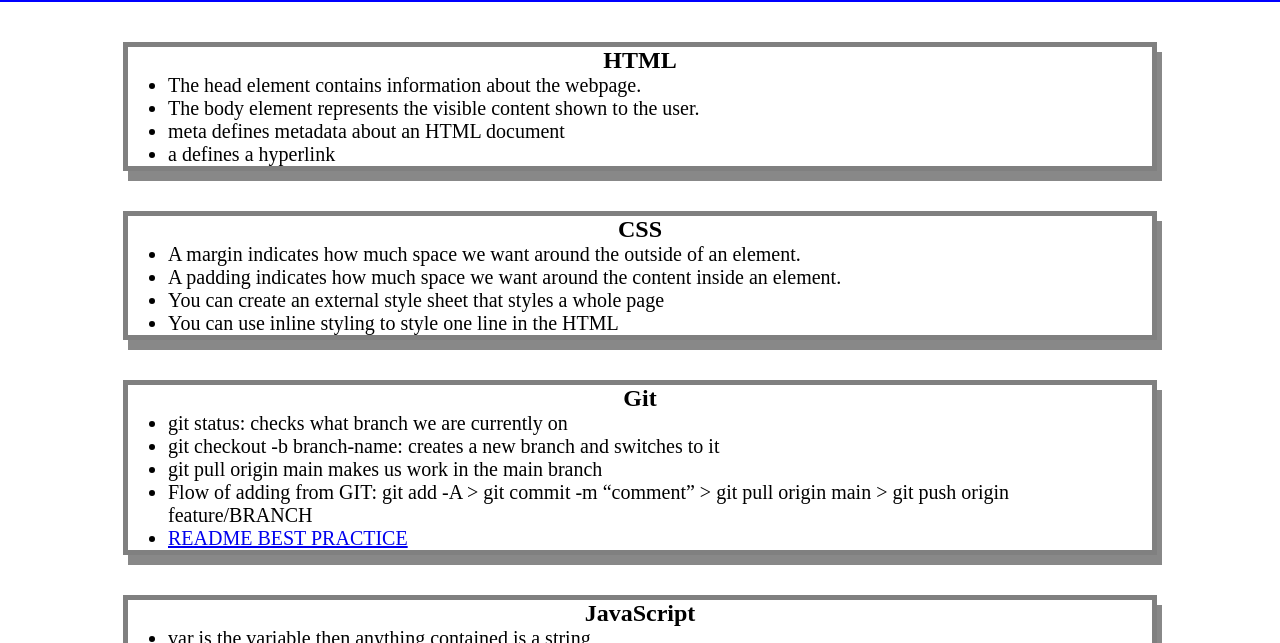
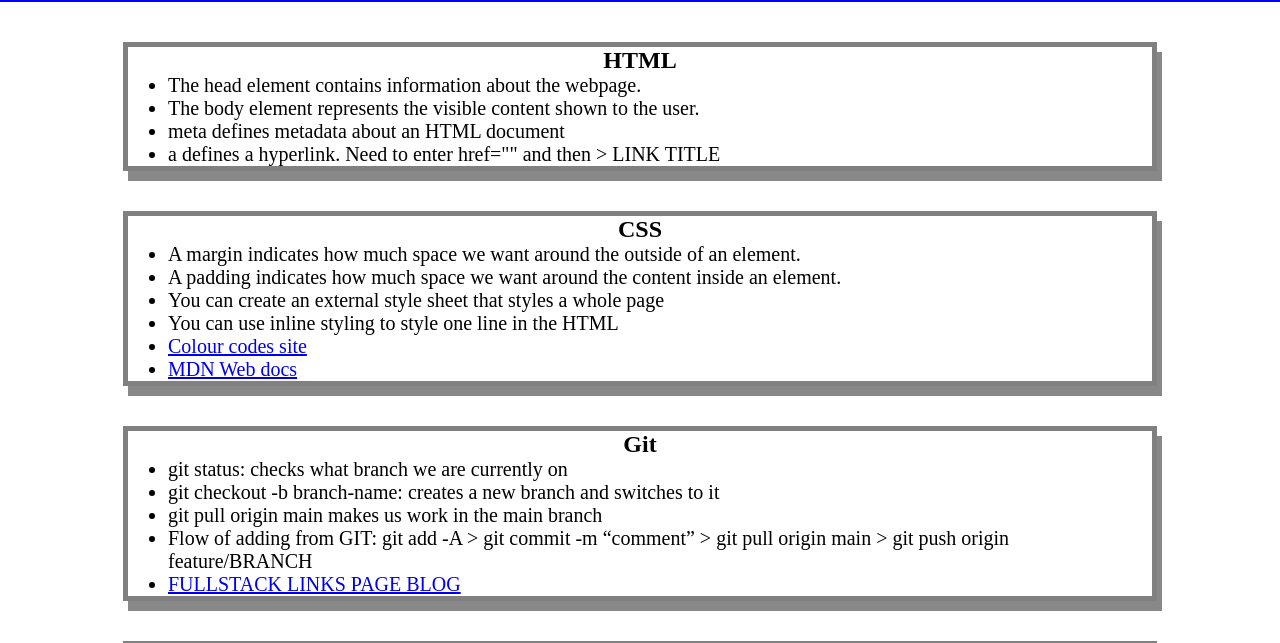
Before and after one commit to liamholmes9/prework-study-guide, a plain HTML site: page index.html in a window 1280 px wide. Shown: the part 118-761 px from the top of the page. Drawn offline with Linux system fonts and the light colour scheme.

Commit message:
Update index.html

```diff
--- a/index.html
+++ b/index.html
@@ -20,8 +20,8 @@
           <ul>
             <li>The head element contains information about the webpage.</li>
             <li>The body element represents the visible content shown to the user.</li>
-            <li> meta defines metadata about an HTML document</li>
-            <li> a defines a hyperlink</li>
+            <li>meta defines metadata about an HTML document</li>
+            <li>a defines a hyperlink. Need to enter href="" and then > LINK TITLE </li>
           </ul>
       </section>
 
@@ -32,6 +32,8 @@
           <li>A padding indicates how much space we want around the content inside an element.</li>
           <li>You can create an external style sheet that styles a whole page</li>
           <li>You can use inline styling to style one line in the HTML </li>
+          <li><a href="https://htmlcolorcodes.com/">Colour codes site</a></li>
+          <li><a href="https://developer.mozilla.org/en-US/docs/Web/CSS">MDN Web docs</a></li>
        </ul>
 
       </section>
@@ -43,7 +45,7 @@
           <li>git checkout -b branch-name: creates a new branch and switches to it</li>
           <li>git pull origin main makes us work in the main branch</li>
           <li>Flow of adding from GIT: git add -A > git commit -m “comment” > git pull origin main > git push origin feature/BRANCH</li>
-          <li><a href="https://coding-boot-camp.github.io/full-stack/github/professional-readme-guide">README BEST PRACTICE</a></li>
+          <li><a href="https://coding-boot-camp.github.io/full-stack/">FULLSTACK LINKS PAGE BLOG</a></li>
         </ul>
       </section>
 
@@ -53,6 +55,7 @@
           <li>var is the variable then anything contained is a string</li>
           <li>A variable is a named container that allows us to store data in our code.</li>
           <li>Control flow is the order in which a computer executes code in a script.</li>
+          <li>Need to do alot of reading on Javascript 😂</li>
         </ul>
       </section>
     </main>
```
